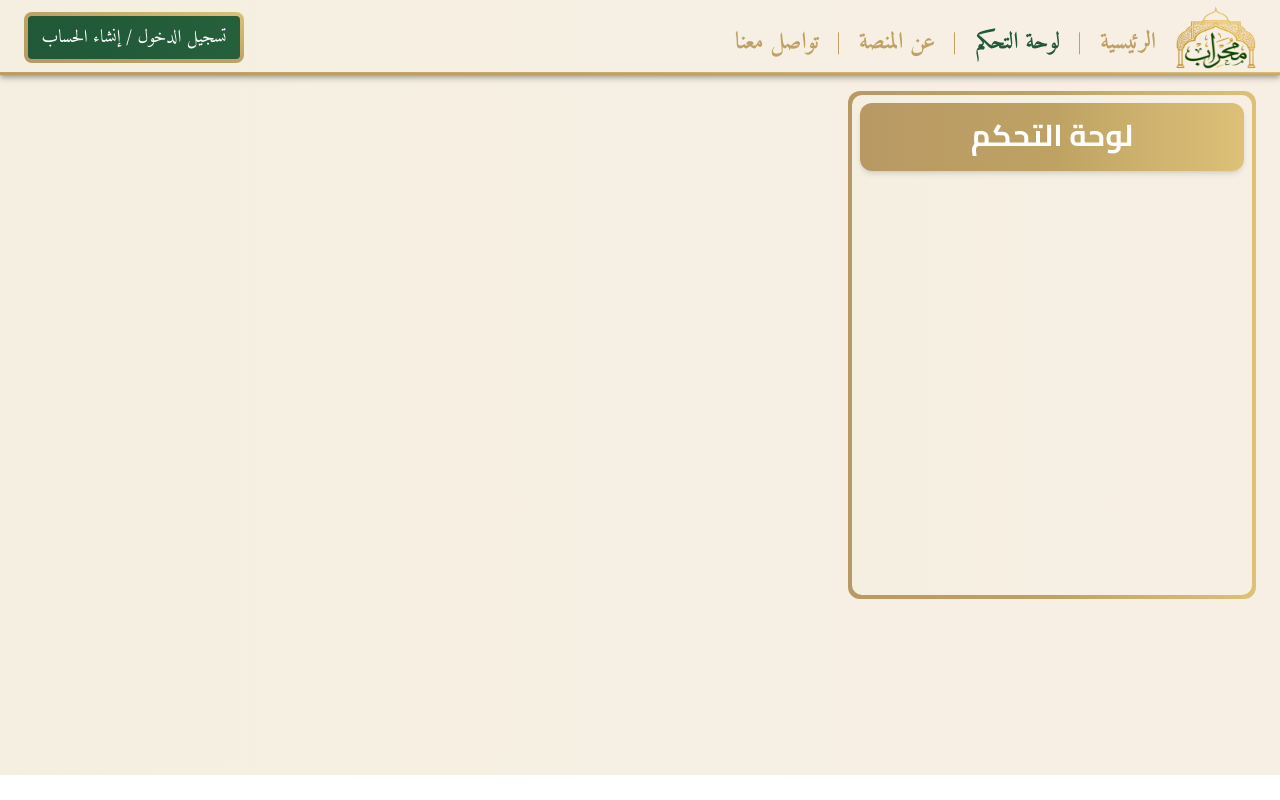
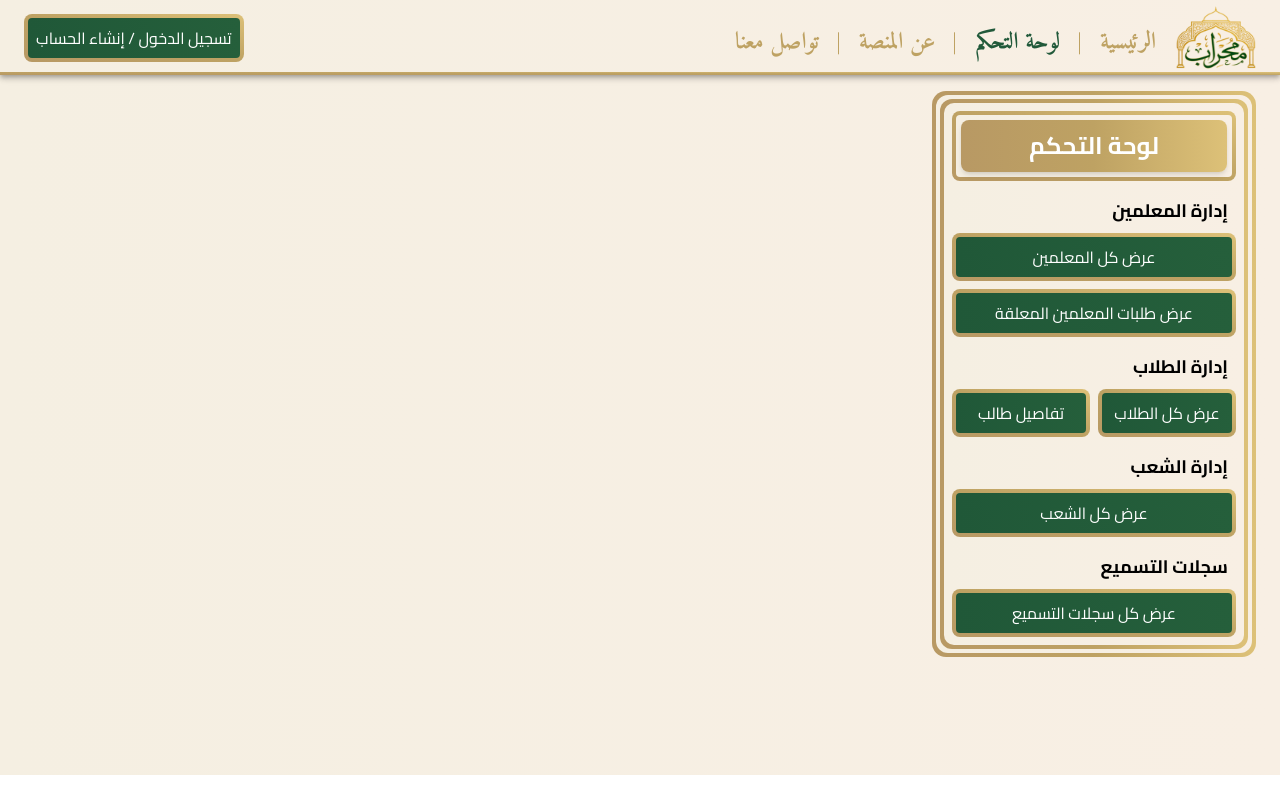
Before and after one commit to ZaidShalabyeh52/mihrab, a React (Vite) app in the folder frontend/: page /control-panel in a window 1280 px wide. Built offline with nearby package versions, Linux system fonts and the light colour scheme.

Commit message:
finished control panel styles

```diff
--- a/frontend/src/component/ControlPanel.jsx
+++ b/frontend/src/component/ControlPanel.jsx
@@ -1,13 +1,76 @@
+import GreenButton from "./buttons/GreenButton";
+import { Box } from "@mui/material";
+
+const ControlPanelInfo = [
+  {
+    title: "إدارة المعلمين",
+    buttons: [
+      <GreenButton text="عرض كل المعلمين" link="teachers" />,
+      <GreenButton text="عرض طلبات المعلمين المعلقة" link="teacher-requests" />,
+    ],
+  },
+  {
+    title: "إدارة الطلاب",
+    buttons: [
+      <GreenButton text="تفاصيل طالب" link="student-requests" />,
+      <GreenButton text="عرض كل الطلاب" link="students" />,
+    ],
+  },
+  {
+    title: "إدارة الشعب",
+    buttons: [<GreenButton text="عرض كل الشعب" link="classes" />],
+  },
+
+  {
+    title: "سجلات التسميع",
+    buttons: [<GreenButton text="عرض كل سجلات التسميع" link="records" />],
+  },
+];
+
 function ControlPanel() {
   return (
-    <section className="flex justify-end bg-gradient-bg w-full h-175 p-4 pr-6">
+    <section className="flex justify-end bg-gradient-bg w-full h-175 p-4 pr-6 font-[cairo]">
       {/* Outside Border */}
-      <div className="flex items-center p-1 bg-gradient-gold rounded-xl h-fit">
-        <main className="flex items-start justify-center bg-gradient-bg rounded-[10px] w-100 h-125 p-2">
-          <div className="middle p-3.5 pb-4.5 m-2 font-[cairo] bg-gradient-gold text-white font-bold text-3xl rounded-xl shadow-md h-auto w-full">
-            لوحة التحكم
+      <div className="bg-gradient-gold rounded-[14px] p-1 h-fit">
+        {/* Space between the two borders */}
+        <div className="bg-gradient-bg rounded-xl p-1">
+          {/* Inside Border */}
+          <div className="bg-gradient-gold rounded-xl p-1">
+            <main className="flex flex-col items-center justify-start bg-gradient-bg rounded-[10px] w-75 h-fit p-2">
+              <Box
+                sx={{
+                  background: (theme) =>
+                    `${theme.gradients.background} padding-box, ${theme.gradients.gold} border-box`,
+                  border: "4px solid transparent",
+                  borderRadius: "8px",
+                  width: "100%",
+                  padding: "5px",
+                  //  background: (theme) => theme.gradients.background,
+                }}
+              >
+                <div className="middle p-2 m-2 bg-gradient-gold text-white font-bold text-[24px] rounded-lg shadow-md h-auto w-full">
+                  لوحة التحكم
+                </div>
+              </Box>
+              {ControlPanelInfo.map((item) => (
+                <section className="middle flex-col gap-2 w-full pt-4">
+                  <p className="flex justify-end w-full font-bold text-lg pr-2">
+                    {" "}
+                    {item.title}
+                  </p>
+
+                  <section
+                    className={`middle ${item.title === "إدارة المعلمين" ? "flex-col" : "flex-row"} gap-2 w-full`}
+                  >
+                    {item.buttons.map((button) => (
+                      <div className="middle gap-2 w-full cairo"> {button}</div>
+                    ))}
+                  </section>
+                </section>
+              ))}
+            </main>
           </div>
-        </main>
+        </div>
       </div>
     </section>
   );
--- a/frontend/src/component/buttons/GreenButton.jsx
+++ b/frontend/src/component/buttons/GreenButton.jsx
@@ -7,15 +7,18 @@ const ButtonSx = {
   border: "4px solid transparent",
   borderRadius: "8px",
   color: "#fff",
-  fontSize: { xs: "0.8rem", md: "1.125rem" },
+  fontSize: "1rem",
   width: { xs: "150px", md: "220px" },
   textTransform: "none",
   whiteSpace: "nowrap",
+  minWidth: "fit-content",
+  fontFamily: "Cairo, Amiri, Roboto, Helvetica Neue, Arial, sans-serif",
+  width: "100%",
 };
 
-export default function GreenButton({ text, link }) {
+export default function GreenButton({ text, link, sx }) {
   return (
-    <Button sx={ButtonSx} component={RouterLink} to={"/" + link}>
+    <Button sx={{ ...ButtonSx, ...sx }} component={RouterLink} to={"/" + link}>
       {text}
     </Button>
   );
--- a/frontend/src/theme/theme.css
+++ b/frontend/src/theme/theme.css
@@ -40,6 +40,10 @@
   @apply flex justify-center items-center;
 }
 
+.cairo {
+  font-family: "Cairo", "Amiri", "Roboto", "Helvetica Neue", Arial, sans-serif;
+}
+
 body {
   font-family: "Amiri", "Cairo", "Roboto", "Helvetica Neue", Arial, sans-serif;
 }
```
